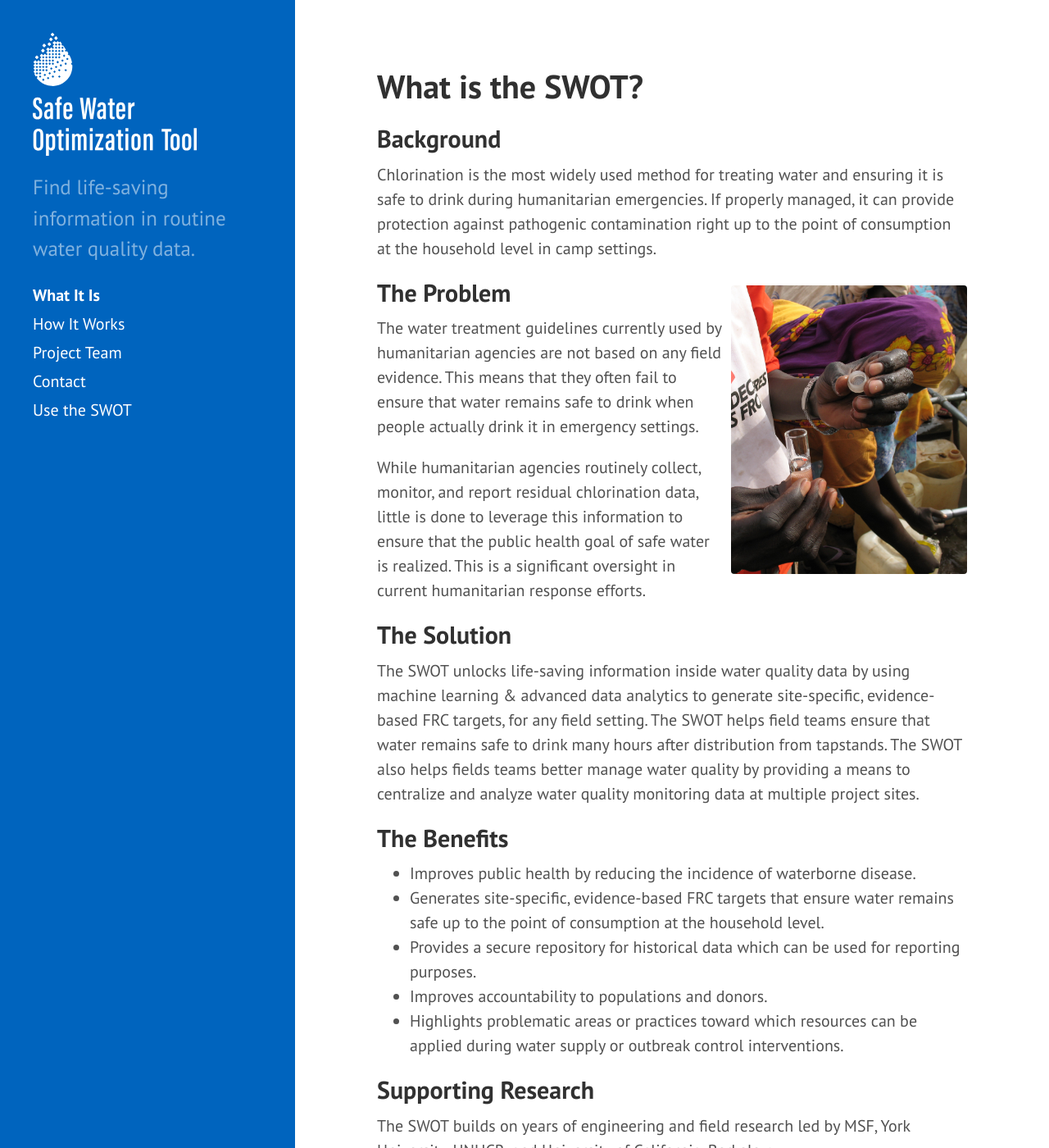
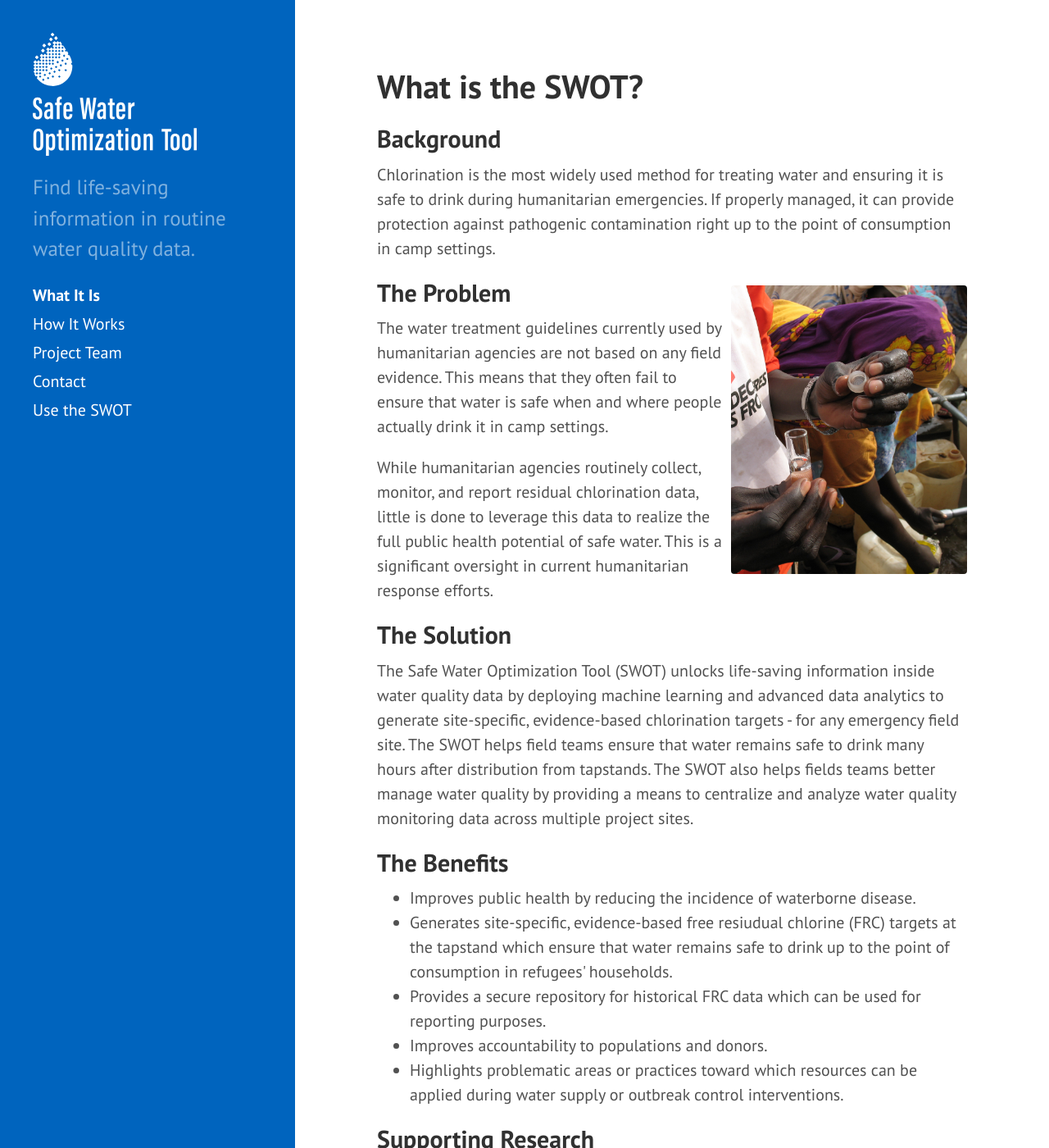
Before and after one commit to safeh2o/swot-infopage, a Jekyll site: the page built from what-it-is.md, in a window 1280 px wide and 1400 px high. Shown: the whole window at 82% size. Built offline with Jekyll 4.4.1, drawn with Linux system fonts in a browser that asks for light colours; Markdown is read by kramdown in place of the engine named in the settings; some of the changed text lies outside the part shown.

Commit message:
Update what-it-is.md

```diff
--- a/what-it-is.md
+++ b/what-it-is.md
@@ -3,34 +3,34 @@
 title: What is the SWOT?
 ---
 <h2>Background</h2>
-Chlorination is the most widely used method for treating water and ensuring it is safe to drink during humanitarian emergencies. If properly managed, it can provide protection against pathogenic contamination right up to the point of consumption at the household level in camp settings.
+Chlorination is the most widely used method for treating water and ensuring it is safe to drink during humanitarian emergencies. If properly managed, it can provide protection against pathogenic contamination right up to the point of consumption in camp settings.
 
 <div> <img src="{{ site.baseurl }}/public/images/SWOTpic2_cropped.jpeg" alt="MSF staff test water quality" class="responsive-image" style="float:right;border-radius:4px;margin:10px 0px 10px 10px">
 </div>
 
 <h2>The Problem</h2>
-The water treatment guidelines currently used by humanitarian agencies are not based on any field evidence. This means that they often fail to ensure that water remains safe to drink when people actually drink it in emergency settings.
+The water treatment guidelines currently used by humanitarian agencies are not based on any field evidence. This means that they often fail to ensure that water is safe when and where people actually drink it in camp settings.
 
-While humanitarian agencies routinely collect, monitor, and report residual chlorination data, little is done to leverage this information to ensure that the public health goal of safe water is realized. This is a significant oversight in current humanitarian response efforts.
+While humanitarian agencies routinely collect, monitor, and report residual chlorination data, little is done to leverage this data to realize the full public health potential of safe water. This is a significant oversight in current humanitarian response efforts.
 
 <h2>The Solution</h2>
-The SWOT unlocks life-saving information inside water quality data by using machine learning & advanced data analytics to generate site-specific, evidence-based FRC targets, for any field setting. The SWOT helps field teams ensure that water remains safe to drink many hours after distribution from tapstands. The SWOT also helps fields teams better manage water quality by providing a means to centralize and analyze water quality monitoring data at multiple project sites.
+The Safe Water Optimization Tool (SWOT) unlocks life-saving information inside water quality data by deploying machine learning and advanced data analytics to generate site-specific, evidence-based chlorination targets - for any emergency field site. The SWOT helps field teams ensure that water remains safe to drink many hours after distribution from tapstands. The SWOT also helps fields teams better manage water quality by providing a means to centralize and analyze water quality monitoring data across multiple project sites.
 
 <h2>The Benefits</h2>
 <ul>
 <li>Improves public health by reducing the incidence of waterborne disease.</li>
-<li>Generates site-specific, evidence-based FRC targets that ensure water remains safe up to the point of consumption at the household level.</li>
-<li>Provides a secure repository for historical data which can be used for reporting purposes.</li>
+<li>Generates site-specific, evidence-based free resiudual chlorine (FRC) targets at the tapstand which ensure that water remains safe to drink up to the point of consumption in refugees' households.</li>
+<li>Provides a secure repository for historical FRC data which can be used for reporting purposes.</li>
 <li>Improves accountability to populations and donors.</li>
 <li>Highlights problematic areas or practices toward which resources can be applied during water supply or outbreak control interventions.</li>
 </ul>
 
 <h2>Supporting Research</h2>
-The SWOT builds on years of engineering and field research led by MSF, York University, UNHCR, and University of California, Berkeley:<br>
+The SWOT builds on years of engineering and field research led by MSF, York University, UNHCR, and University of California, Berkeley. Some of the foundational research for the SWOT can be found via the links below:<br>
 <ul>
 <li><a href="https://www.who.int/bulletin/volumes/93/8/14-147645/en/" target="_blank" rel="noopener"> Effectiveness of emergency water treatment practices in refugee camps in South Sudan</a></li>
 <li><a href="https://fieldresearch.msf.org/handle/10144/618835" target="_blank" rel="noopener"> Evidence-Based FRC Targets</a></li>
 <li><a href="https://fieldresearch.msf.org/handle/10144/618836" target="_blank" rel="noopener"> Study Report: Evidence Based FRC Targets for Centralized Chlorination in Emergencies</a></li>
 <li><a href="https://fieldresearch.msf.org/handle/10144/618737" target="_blank" rel="noopener"> Validation Study Report: Eavluating New Evidence-Based FRC Targets at Mtendeli, Tanzania</a></li>
-
+<br>
 <p style="font-size:75%">Image Credit: Syed Imran Ali/Measuring FRC at a tapstand, Gendrassa, Maban County, South Sudan/2013</p>
```
